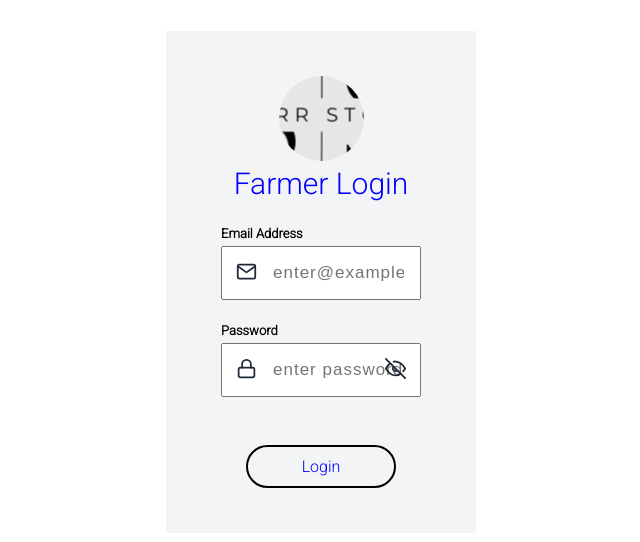
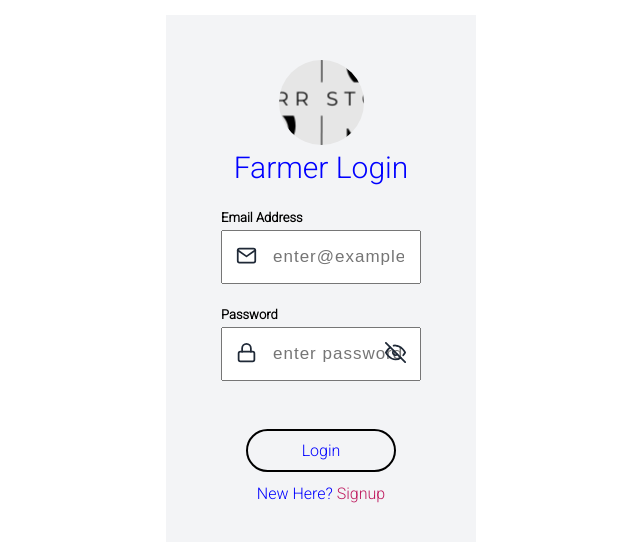
Before and after one commit to TrevorAugustine23/AI-Weather-App, a React (Create React App) app in the folder react_login/: page / in a window 1280 px wide. Shown: the part 118-660 px from the top of the page, without its empty margins (319-959 px from the left). Built offline with nearby package versions, Linux system fonts and the light colour scheme.

Commit message:
created copyright component

```diff
--- a/react_login/src/components/Styles.js
+++ b/react_login/src/components/Styles.js
@@ -6,6 +6,7 @@ import background from './../assets/favicon.png';
 //React router
 import { Link } from "react-router-dom";
 // import { StyledTitle } from './Styles';
+import { TextInput } from './FormLib';
 
 export const colors ={
     primary: "#fff",
@@ -153,6 +154,19 @@ export const ExtraText = styled.p`
     margin-top: 10px;
     `;
 
+
+export const TextLink = styled(Link)`
+    text-decoration: none;
+    color: ${colors.theme};
+    transition: ease-in-out 0.3s;
+
+    &:hover {
+        text-decoration: underline;
+        letter spacing: 2px;
+        font-weight: bold;
+    }
+    `;
+
     //Icons
     export const StyledIcon = styled.p`
         color: ${colors.dark1};
@@ -161,4 +175,12 @@ export const ExtraText = styled.p`
         top: 35px;
         ${(props) => props.right && `right: 15px;`}
         ${(props) => !props.right && `left: 15px;`}
-        `
+        `;
+
+//Copyright
+export const CopyrightText = styled.p`
+    padding: 5px;
+    margin: 20px;
+    text:align: center;
+    color: ${colors.light2}
+    `;
--- a/react_login/src/pages/Login.js
+++ b/react_login/src/pages/Login.js
@@ -1,5 +1,5 @@
 //styled components
-import {StyledTextInput, StyledFormArea, StyledFormButton, StyledLabel, Avatar, StyledTitle, colors, ButtonGroup} from "./../components/Styles"
+import {StyledTextInput, StyledFormArea, StyledFormButton, StyledLabel, Avatar, StyledTitle, colors, ButtonGroup, ExtraText, TextLink} from "./../components/Styles"
 
 import Logo from "./../assets/favicon.png";
 
@@ -58,6 +58,9 @@ const Login = () => {
                         </Form>
                     )}
                 </Formik>
+                <ExtraText>
+                    New Here? <TextLink to="/signup">Signup</TextLink>
+                </ExtraText>
             </StyledFormArea>
         </div>
     )
```
